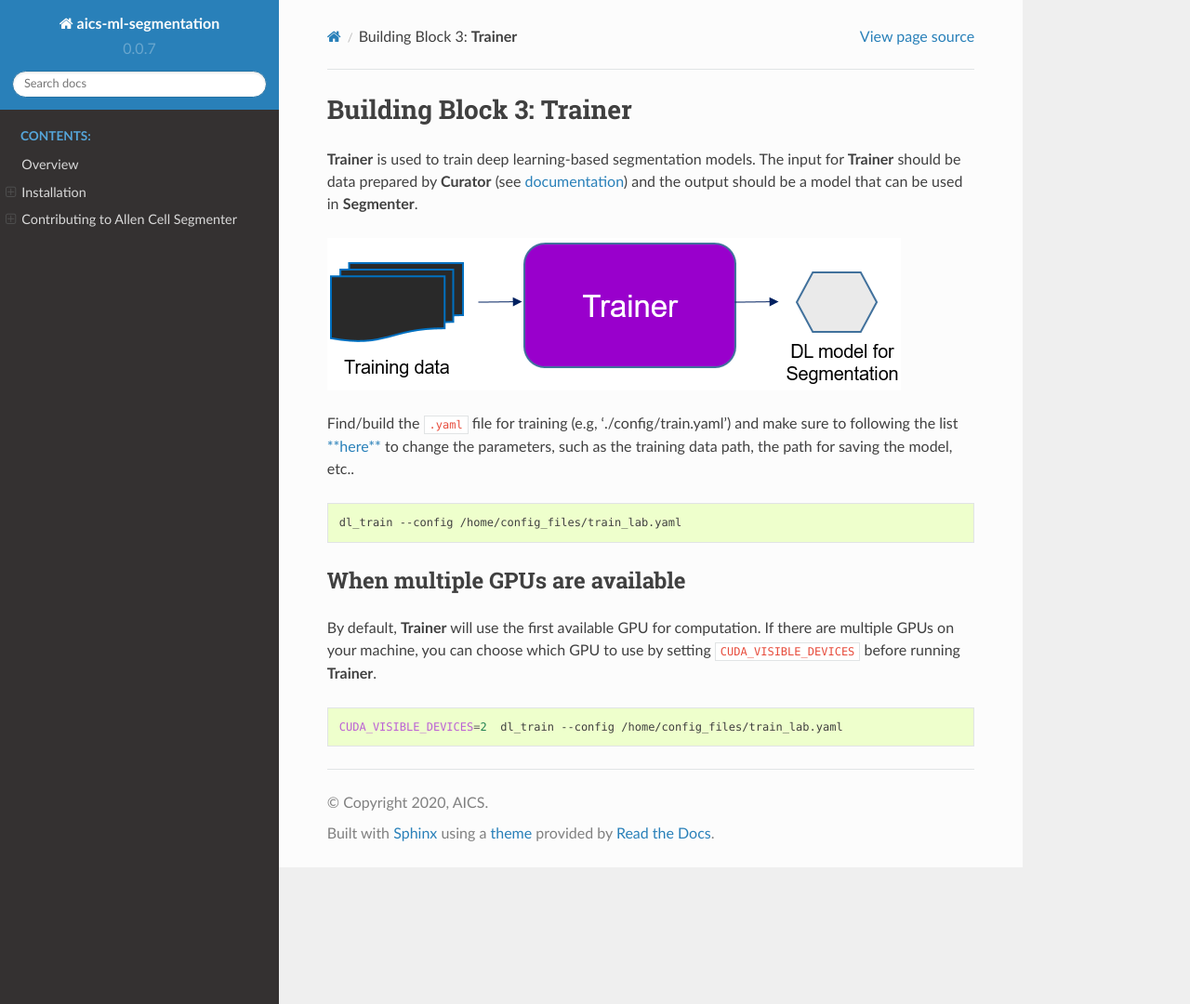
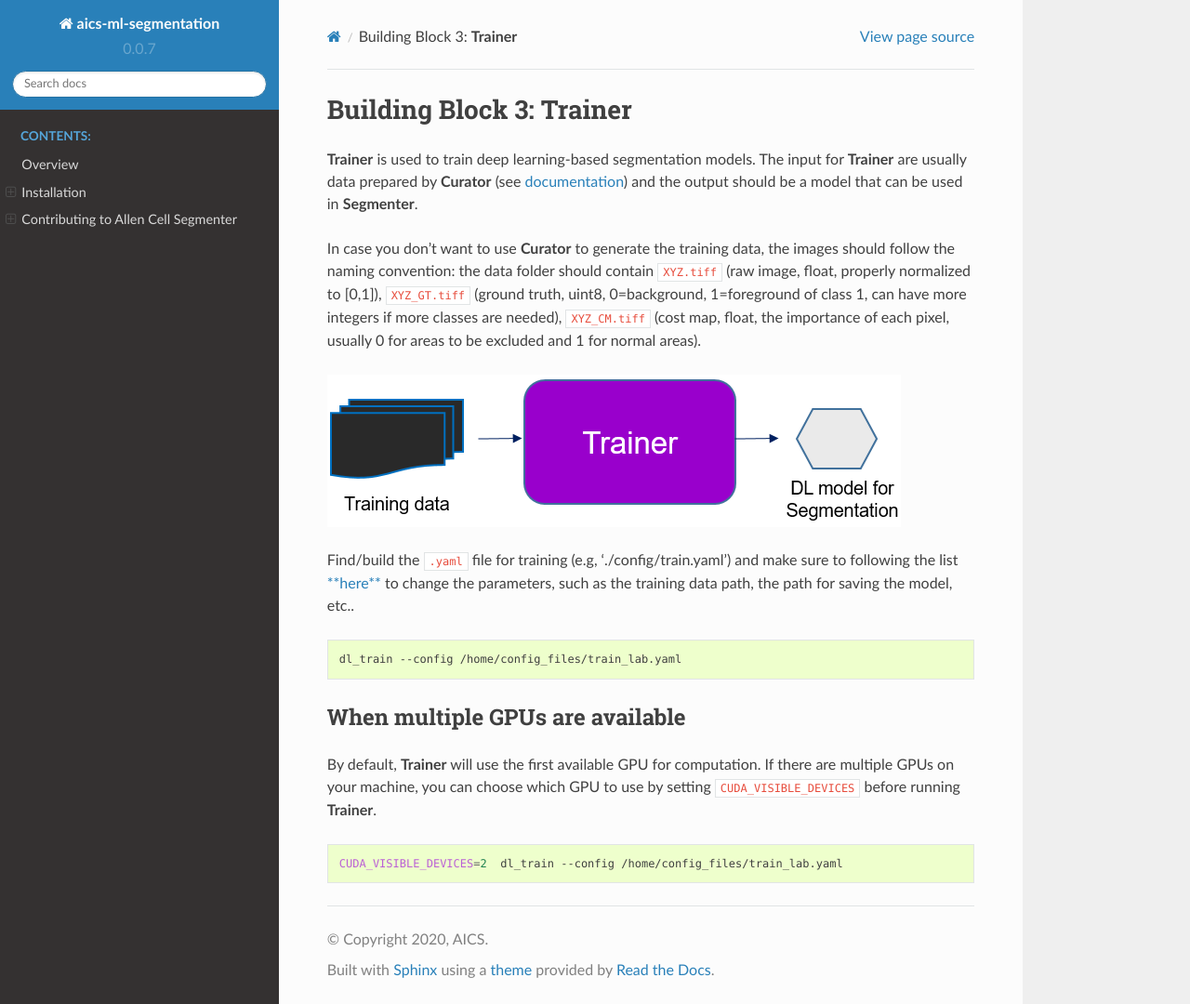
Before and after one commit to AllenCell/aics-ml-segmentation, a Sphinx documentation site: the page built from docs/bb3.md, in a window 1280 px wide and 1080 px high. Shown: the whole window at 93% size. Built offline with Sphinx 7.4.7 and the Read the Docs theme 2.0.0, drawn with Linux system fonts in a browser that asks for light colours; pages that are not in the unit, such as notebooks, are missing from menus; the version number is read from the project's files by our own code.

Commit message:
update doc

```diff
--- a/docs/bb3.md
+++ b/docs/bb3.md
@@ -1,6 +1,8 @@
 # Building Block 3: **Trainer**
 
-**Trainer** is used to train deep learning-based segmentation models. The input for **Trainer** should be data prepared by **Curator** (see [documentation](./bb2.md)) and the output should be a model that can be used in **Segmenter**.
+**Trainer** is used to train deep learning-based segmentation models. The input for **Trainer** are usually data prepared by **Curator** (see [documentation](./bb2.md)) and the output should be a model that can be used in **Segmenter**.
+
+In case you don't want to use **Curator** to generate the training data, the images should follow the naming convention: the data folder should contain `XYZ.tiff` (raw image, float, properly normalized to [0,1]), `XYZ_GT.tiff` (ground truth, uint8, 0=background, 1=foreground of class 1, can have more integers if more classes are needed), `XYZ_CM.tiff` (cost map, float, the importance of each pixel, usually 0 for areas to be excluded and 1 for normal areas).
 
 ![segmenter pic](./bb3_pic.png)
 
```
Also changed, not shown: README.md (+3 -1 lines), docs/bb1.md (+1 -1 lines), docs/overview.md (+1 -1 lines).
